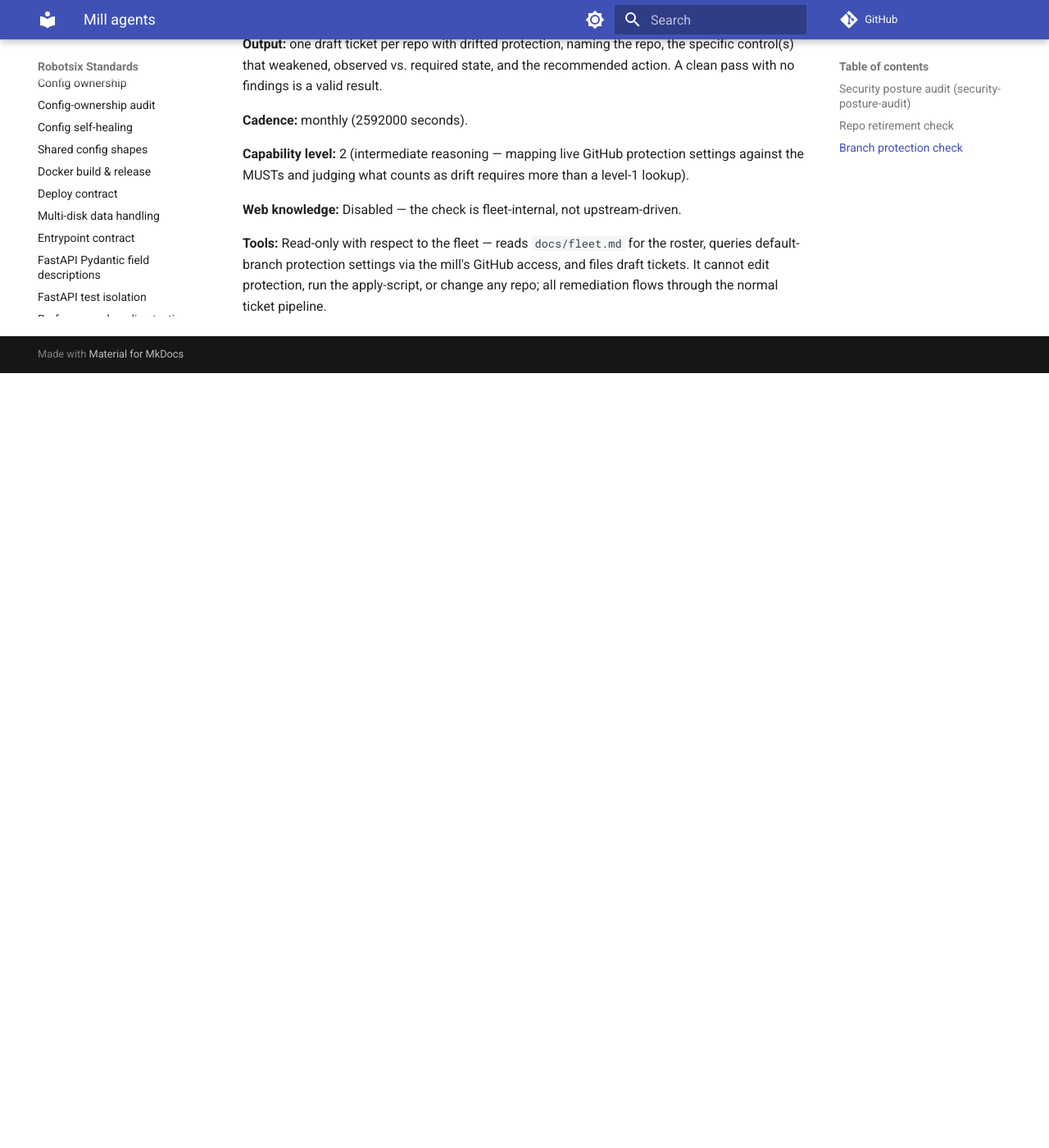
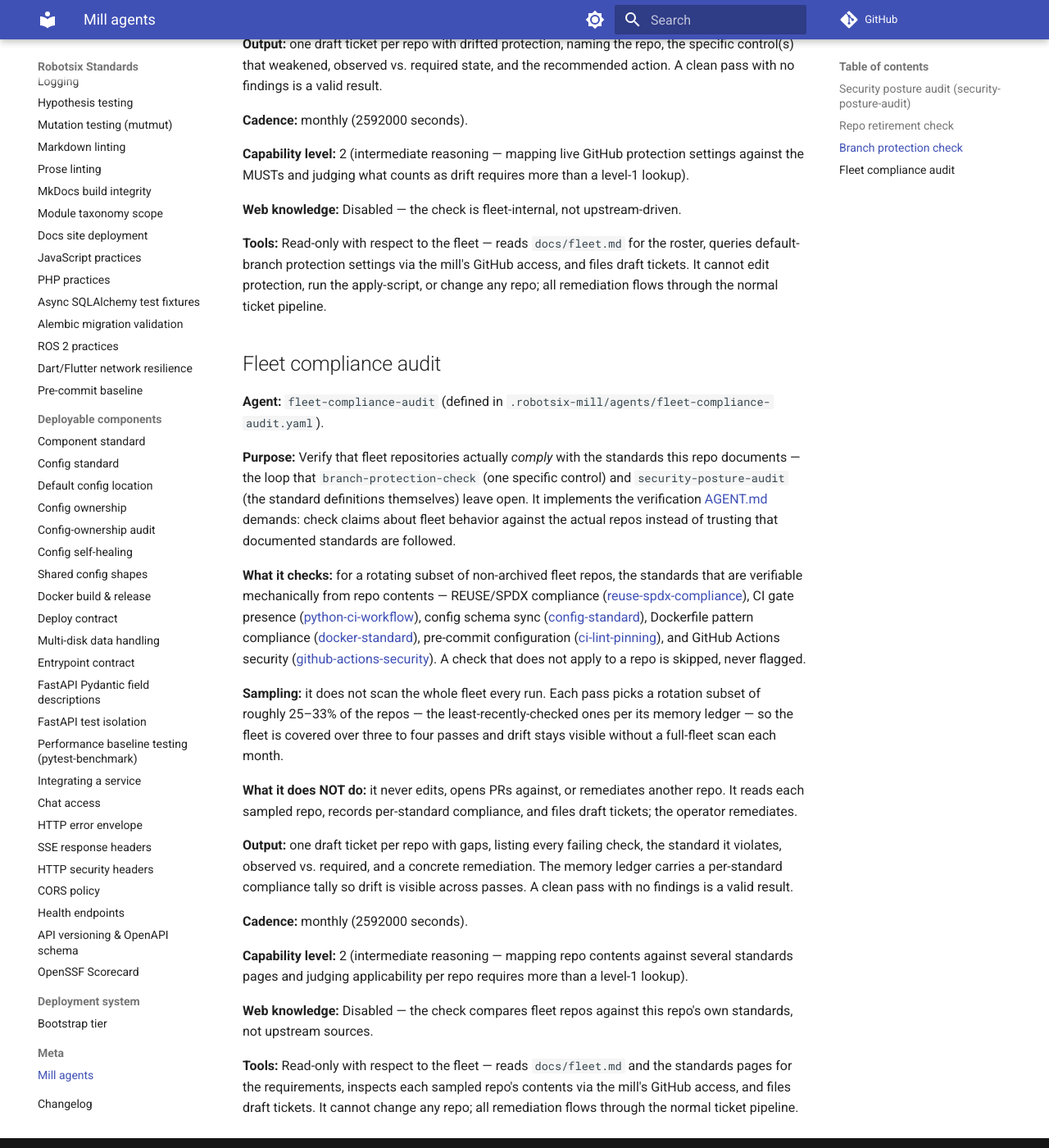
Before and after one commit to damien-robotsix/robotsix-standards, an MkDocs documentation site: the page built from docs/mill-agents.md, in a window 1280 px wide and 1400 px high, scrolled down 2704 px. Shown: the whole window at 82% size. Built offline with MkDocs 1.6.1 and Material for MkDocs 9.7.7, drawn with Linux system fonts in a browser that asks for light colours; comment, search, counter and statistics services are not loaded; before the commit the page ends 3159 px from its top, so only the background shows below that.

Commit message:
feat: Add fleet-compliance-audit agent to verify repositories follow standards (20261016T151715Z-add-fleet-compliance-audit-agent-to-veri-78d5) (#411)
Co-authored-by: robotsix-mill <mill@robotsix.local>

```diff
--- a/docs/mill-agents.md
+++ b/docs/mill-agents.md
@@ -141,3 +141,55 @@ roster, queries default-branch protection settings via the mill's GitHub
 access, and files draft tickets. It cannot edit protection, run the
 apply-script, or change any repo; all remediation flows through the normal
 ticket pipeline.
+
+## Fleet compliance audit
+
+**Agent:** `fleet-compliance-audit` (defined in
+`.robotsix-mill/agents/fleet-compliance-audit.yaml`).
+
+**Purpose:** Verify that fleet repositories actually *comply* with the
+standards this repo documents — the loop that `branch-protection-check`
+(one specific control) and `security-posture-audit` (the standard
+definitions themselves) leave open. It implements the verification
+[AGENT.md](https://github.com/damien-robotsix/robotsix-standards/blob/main/AGENT.md)
+demands: check claims about fleet behavior against the actual repos instead
+of trusting that documented standards are followed.
+
+**What it checks:** for a rotating subset of non-archived fleet repos, the
+standards that are verifiable mechanically from repo contents — REUSE/SPDX
+compliance ([reuse-spdx-compliance](reuse-spdx-compliance.md)), CI gate
+presence ([python-ci-workflow](python-ci-workflow.md)), config schema sync
+([config-standard](config-standard.md)), Dockerfile pattern compliance
+([docker-standard](docker-standard.md)), pre-commit configuration
+([ci-lint-pinning](ci-lint-pinning.md)), and GitHub Actions security
+([github-actions-security](github-actions-security.md)). A check that does
+not apply to a repo is skipped, never flagged.
+
+**Sampling:** it does not scan the whole fleet every run. Each pass picks a
+rotation subset of roughly 25–33% of the repos — the least-recently-checked
+ones per its memory ledger — so the fleet is covered over three to four
+passes and drift stays visible without a full-fleet scan each month.
+
+**What it does NOT do:** it never edits, opens PRs against, or remediates
+another repo. It reads each sampled repo, records per-standard compliance,
+and files draft tickets; the operator remediates.
+
+**Output:** one draft ticket per repo with gaps, listing every failing
+check, the standard it violates, observed vs. required, and a concrete
+remediation. The memory ledger carries a per-standard compliance tally so
+drift is visible across passes. A clean pass with no findings is a valid
+result.
+
+**Cadence:** monthly (2592000 seconds).
+
+**Capability level:** 2 (intermediate reasoning — mapping repo contents
+against several standards pages and judging applicability per repo requires
+more than a level-1 lookup).
+
+**Web knowledge:** Disabled — the check compares fleet repos against this
+repo's own standards, not upstream sources.
+
+**Tools:** Read-only with respect to the fleet — reads `docs/fleet.md` and
+the standards pages for the requirements, inspects each sampled repo's
+contents via the mill's GitHub access, and files draft tickets. It cannot
+change any repo; all remediation flows through the normal ticket pipeline.
```
Also changed, not shown: 1 other file.
